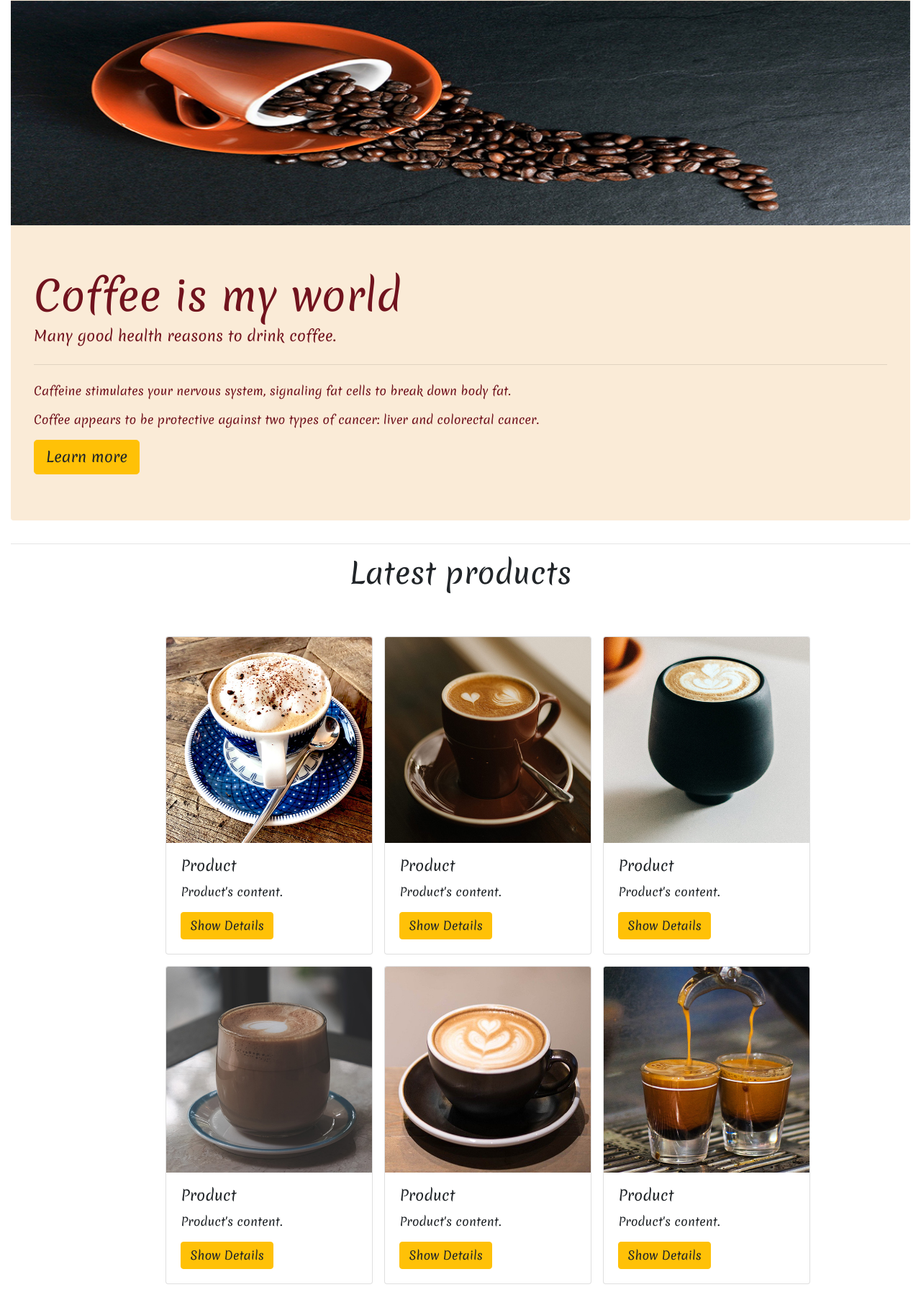
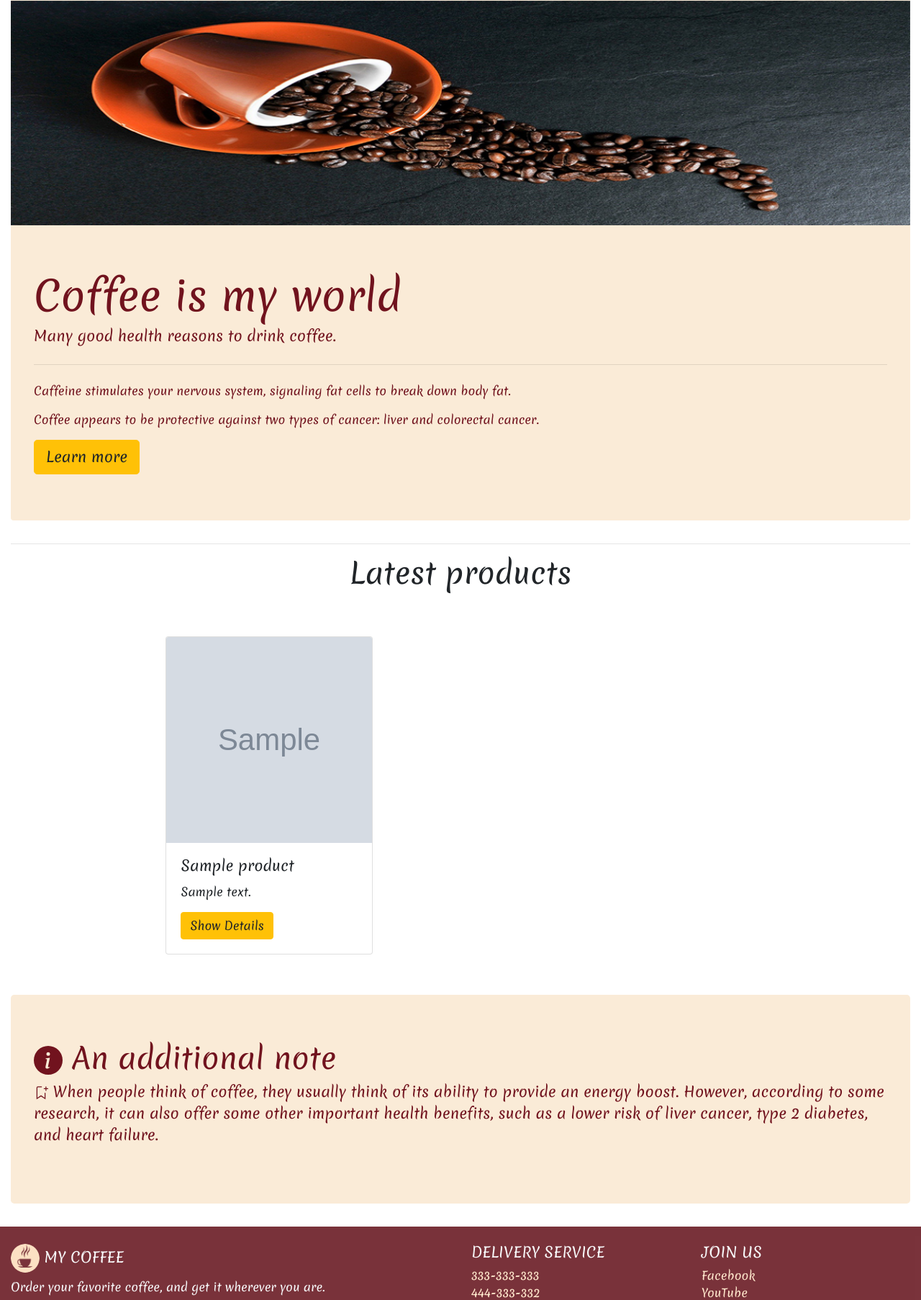
Before and after one commit to MohamedEZ-zaalyouy/MyCoffee-Project-With-Django, a Django app: page / in a window 1280 px wide. Shown: the part 316-2122 px from the top of the page at 72% size. Run offline with Django 4.2, Linux system fonts and the light colour scheme; tables that the repository leaves empty hold one stand-in row (values such as "Sample post"); grey boxes marked "Sample" are stand-in pictures; some libraries are stand-ins or nearby versions.

Commit message:
product dé

```diff
--- a/mycoffee/urls.py
+++ b/mycoffee/urls.py
@@ -24,7 +24,7 @@ urlpatterns = [
     path('', include('pages.urls')),
     path('accounts/', include('accounts.urls')),
     path('products/', views.products, name='products'),
-    path('product/', views.product, name='product'),
+    path('product/<int:pro_id>', views.product, name='product'),
     path('search/', views.search, name='search'),
     path('admin/', admin.site.urls),
 ]
--- a/pages/views.py
+++ b/pages/views.py
@@ -1,12 +1,17 @@
 from django.shortcuts import render
 from django.http import HttpResponse
+from products.models import Product
 # Create your views here.
 
 
 
 
 def index(request):
-    return render(request,'pages/index.html')
+    LasteProducts= Product.objects.all()
+    context = {
+        'LasteProducts' : LasteProducts,
+    }
+    return render(request,'pages/index.html',context)
 
 
 def about(request):
--- a/templates/pages/index.html
+++ b/templates/pages/index.html
@@ -71,71 +71,22 @@
         <div class="container-fluid">
           <div class="row p-5" style="padding-left: 17% !important;">
 
+
+
+            {% for LasteProduct in LasteProducts|slice:':6'  %}
+
             <div>
               <div class="card m-2" style="width: 18rem;">
-                <img src="{% static 'img/pro1.jpg' %}" class="card-img-top" alt="...">
+                <img src="{{LasteProduct.photo.url}}" class="card-img-top" style="width: 286px; height: 286px;"  alt="{{LasteProduct.name}}">
                 <div class="card-body">
-                  <h5 class="card-title">Product</h5>
-                  <p class="card-text">Product's content.</p>
-                  <a href="#" class="btn btn-warning">Show Details</a>
+                  <h5 class="card-title">{{LasteProduct.name|capfirst}}</h5>
+                  <p class="card-text text-truncate">{{LasteProduct.description|capfirst}}</p>
+                  <a href="{% url 'product' pro_id=LasteProduct.id %}" class="btn btn-warning">Show Details</a>
                 </div>
               </div>
             </div>
 
-            <div>
-              <div class="card m-2" style="width: 18rem;">
-                <img src="{% static 'img/pro2.jpg' %}" class="card-img-top" alt="...">
-                <div class="card-body">
-                  <h5 class="card-title">Product</h5>
-                  <p class="card-text">Product's content.</p>
-                  <a href="#" class="btn btn-warning">Show Details</a>
-                </div>
-              </div>
-            </div>
-
-            <div>
-              <div class="card m-2" style="width: 18rem;">
-                <img src="{% static 'img/pro3.jpg' %}" class="card-img-top" alt="...">
-                <div class="card-body">
-                  <h5 class="card-title">Product</h5>
-                  <p class="card-text">Product's content.</p>
-                  <a href="#" class="btn btn-warning">Show Details</a>
-                </div>
-              </div>
-            </div>
-
-            <div>
-              <div class="card m-2" style="width: 18rem;">
-                <img src="{% static 'img/pro4.jpg' %}" class="card-img-top" alt="...">
-                <div class="card-body">
-                  <h5 class="card-title">Product</h5>
-                  <p class="card-text">Product's content.</p>
-                  <a href="#" class="btn btn-warning">Show Details</a>
-                </div>
-              </div>
-            </div>
-
-            <div>
-              <div class="card m-2" style="width: 18rem;">
-                <img src="{% static 'img/pro5.jpg' %}" class="card-img-top" alt="...">
-                <div class="card-body">
-                  <h5 class="card-title">Product</h5>
-                  <p class="card-text">Product's content.</p>
-                  <a href="#" class="btn btn-warning">Show Details</a>
-                </div>
-              </div>
-            </div>
-
-            <div>
-              <div class="card m-2" style="width: 18rem;">
-                <img src="{% static 'img/pro6.jpg' %}" class="card-img-top" alt="...">
-                <div class="card-body">
-                  <h5 class="card-title">Product</h5>
-                  <p class="card-text">Product's content.</p>
-                  <a href="#" class="btn btn-warning">Show Details</a>
-                </div>
-              </div>
-            </div>
+            {% endfor %}
 
           </div>
         </div>
--- a/templates/partials/navbar.html
+++ b/templates/partials/navbar.html
@@ -53,11 +53,11 @@
         Products
         </a>
         <div class="dropdown-menu animate slideIn" aria-labelledby="navbarDropdown">
-        <a class="dropdown-item" href="{% url 'product' %}">Caffè Americano</a>
-        <a class="dropdown-item" href="{% url 'product' %}">Café Latte</a>
+        <a class="dropdown-item" href="{% url 'product' pro_id=1 %}">Caffè Americano</a>
+        <a class="dropdown-item" href="{% url 'product' pro_id=2  %}">Café Latte</a>
         <div class="dropdown-divider"></div>
-        <a class="dropdown-item" href="{% url 'product' %}">Cappuccino</a>
-        <a class="dropdown-item" href="{% url 'product' %}">Espresso</a>
+        <a class="dropdown-item" href="{% url 'product' pro_id=3 %}">Cappuccino</a>
+        <a class="dropdown-item" href="{% url 'product' pro_id=4 %}">Espresso</a>
         <div class="dropdown-divider"></div>
         <a class="dropdown-item" href="{% url 'products' %}">All Products</a>
         </div>
```
Also changed, not shown: products/views.py (+8 -3 lines), templates/products/product.html (+6 -4 lines), templates/products/products.html (+4 -4 lines).
